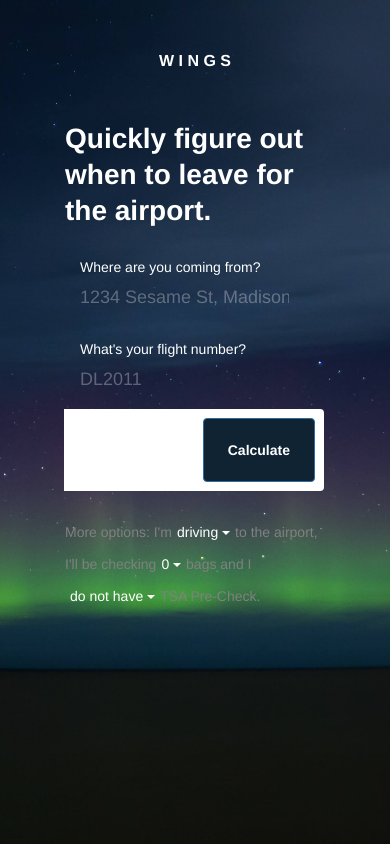
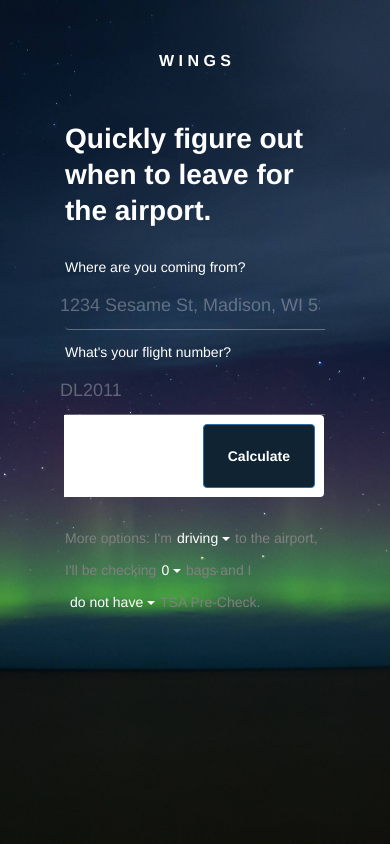
Before and after one commit to hwangm/Wings, a Node server app: page / in a window 390 px wide. Run offline with Node 20, Linux system fonts and the light colour scheme; style sheets or scripts are compiled from the project's sources; some libraries are stand-ins or nearby versions.

Commit message:
Update responsive design

```diff
--- a/public/stylesheets/style.styl
+++ b/public/stylesheets/style.styl
@@ -159,6 +159,8 @@ span.filter-option.pull-left
     border: none
     box-shadow: none
     color: white
+    padding: 12px 0 4px 0
+    border-radius: 0
     ::-webkit-input-placeholder
       color: rgba(255,255,255,.3)
     :-moz-placeholder
@@ -174,10 +176,9 @@ span.filter-option.pull-left
     width: 100% !important
     display: block
   .col-md-6
-    padding: 0
     border-right: none !important
-    border-bottom: 1px solid rgba(255,255,255,.3)
+    border-bottom: 1px solid rgba(255,255,255,.3) !important
   .col-md-3
-    border-bottom: 1px solid rgba(255,255,255,.3)
+    border-bottom: 1px solid rgba(255,255,255,.3) !important
   .col-md-2
     display: none
```
